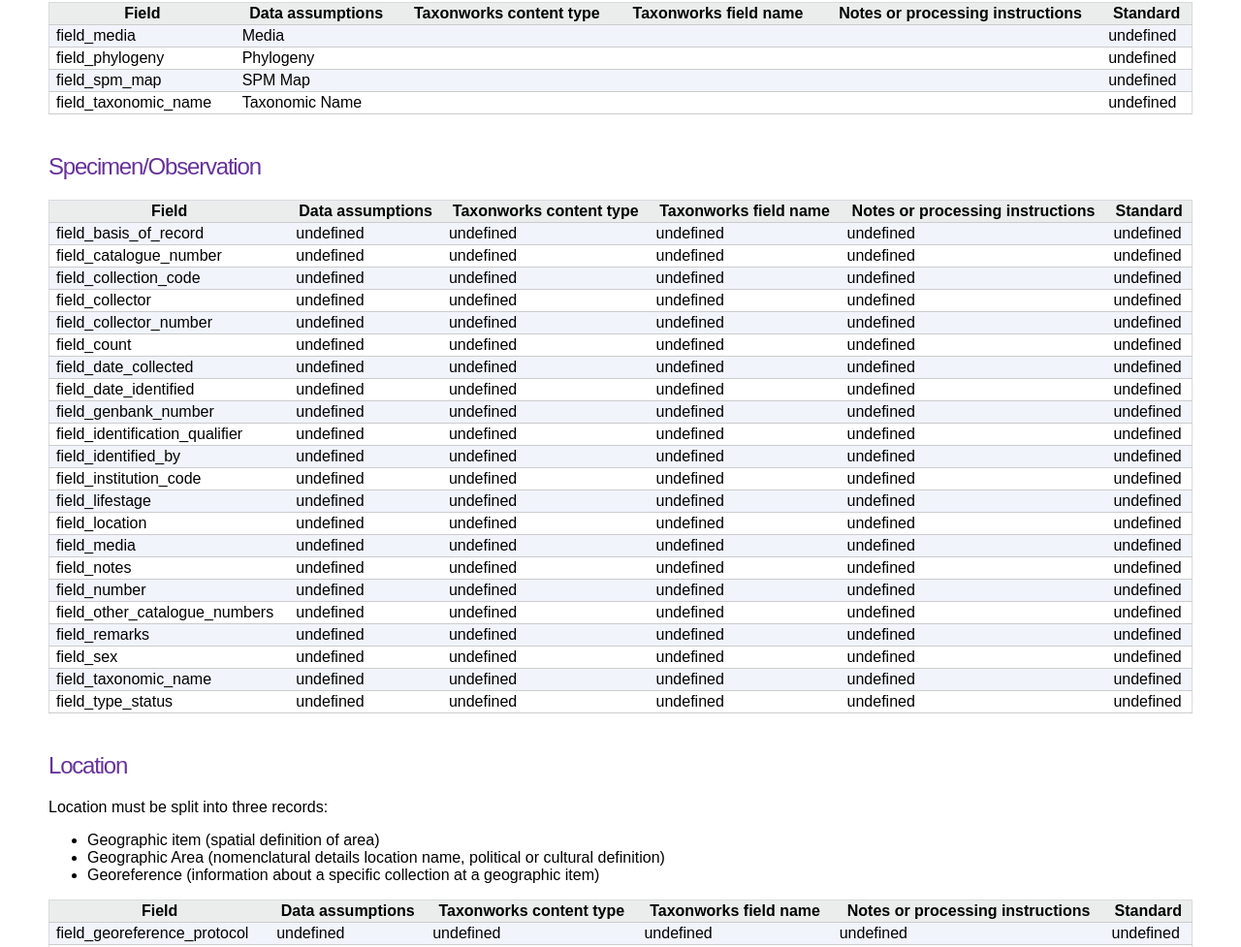
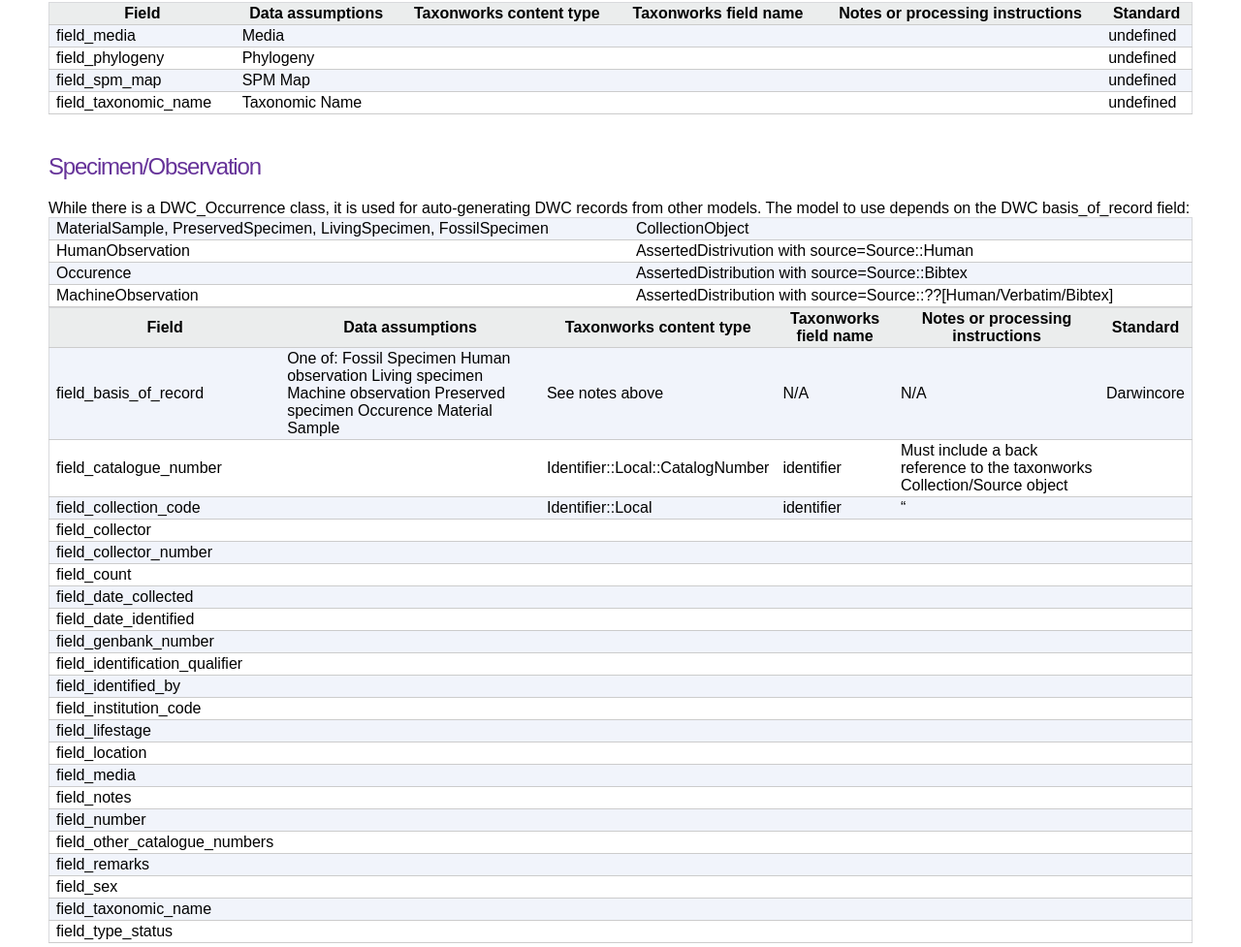
Before and after one commit to NaturalHistoryMuseum/scratchpads-usage, a website: page docs/taxonworks-mappings.html in a window 1280 px wide. Shown: the part 5393-6370 px from the top of the page at 97% size. Drawn offline with nearby package versions, Linux system fonts and the light colour scheme.

Commit message:
Add more biblio fields, start specimen/observation mapping

```diff
--- a/docs/taxonworks-mappings.html
+++ b/docs/taxonworks-mappings.html
@@ -823,139 +823,161 @@
 </section><section id="#specimen-observation">
 <h1>Specimen/Observation</h1>
 
+While there is a DWC_Occurrence class, it is used for auto-generating DWC records from other models.
+
+The model to use depends on the DWC basis_of_record field:
+
+<table>
+	<tr><td>
+MaterialSample,
+PreservedSpecimen,
+LivingSpecimen,
+FossilSpecimen</td><td>CollectionObject</td></tr>
+<tr><td>HumanObservation</td><td>AssertedDistrivution with source=Source::Human</td></tr>
+<tr><td>Occurence</td><td>AssertedDistribution with source=Source::Bibtex</td></tr>
+<tr><td>MachineObservation</td><td>AssertedDistribution with source=Source::??[Human/Verbatim/Bibtex]</td></tr>
+</table>
+
 <table><thead><tr><th rowspan="1">Field</th><th rowspan="1">Data assumptions</th><th rowspan="1">Taxonworks content type</th><th rowspan="1">Taxonworks field name</th><th rowspan="1">Notes or processing instructions</th><th rowspan="1">Standard</th></tr></thead><tbody>
 			<tr><td>field_basis_of_record</td>
-<td>undefined</td>
-<td>undefined</td>
-<td>undefined</td>
-<td>undefined</td>
-<td>undefined</td>
+<td>One of:
+Fossil Specimen
+Human observation
+Living specimen
+Machine observation
+Preserved specimen
+Occurence
+Material Sample</td>
+<td>See notes above</td>
+<td>N&#x2F;A</td>
+<td>N&#x2F;A</td>
+<td>Darwincore</td>
 </tr><tr><td>field_catalogue_number</td>
-<td>undefined</td>
-<td>undefined</td>
-<td>undefined</td>
-<td>undefined</td>
-<td>undefined</td>
+<td></td>
+<td>Identifier::Local::CatalogNumber</td>
+<td>identifier</td>
+<td>Must include a back reference to the taxonworks Collection&#x2F;Source object</td>
+<td></td>
 </tr><tr><td>field_collection_code</td>
-<td>undefined</td>
-<td>undefined</td>
-<td>undefined</td>
-<td>undefined</td>
-<td>undefined</td>
+<td></td>
+<td>Identifier::Local</td>
+<td>identifier</td>
+<td>“</td>
+<td></td>
 </tr><tr><td>field_collector</td>
-<td>undefined</td>
-<td>undefined</td>
-<td>undefined</td>
-<td>undefined</td>
-<td>undefined</td>
+<td></td>
+<td></td>
+<td></td>
+<td></td>
+<td></td>
 </tr><tr><td>field_collector_number</td>
-<td>undefined</td>
-<td>undefined</td>
-<td>undefined</td>
-<td>undefined</td>
-<td>undefined</td>
+<td></td>
+<td></td>
+<td></td>
+<td></td>
+<td></td>
 </tr><tr><td>field_count</td>
-<td>undefined</td>
-<td>undefined</td>
-<td>undefined</td>
-<td>undefined</td>
-<td>undefined</td>
+<td></td>
+<td></td>
+<td></td>
+<td></td>
+<td></td>
 </tr><tr><td>field_date_collected</td>
-<td>undefined</td>
-<td>undefined</td>
-<td>undefined</td>
-<td>undefined</td>
-<td>undefined</td>
+<td></td>
+<td></td>
+<td></td>
+<td></td>
+<td></td>
 </tr><tr><td>field_date_identified</td>
-<td>undefined</td>
-<td>undefined</td>
-<td>undefined</td>
-<td>undefined</td>
-<td>undefined</td>
+<td></td>
+<td></td>
+<td></td>
+<td></td>
+<td></td>
 </tr><tr><td>field_genbank_number</td>
-<td>undefined</td>
-<td>undefined</td>
-<td>undefined</td>
-<td>undefined</td>
-<td>undefined</td>
+<td></td>
+<td></td>
+<td></td>
+<td></td>
+<td></td>
 </tr><tr><td>field_identification_qualifier</td>
-<td>undefined</td>
-<td>undefined</td>
-<td>undefined</td>
-<td>undefined</td>
-<td>undefined</td>
+<td></td>
+<td></td>
+<td></td>
+<td></td>
+<td></td>
 </tr><tr><td>field_identified_by</td>
-<td>undefined</td>
-<td>undefined</td>
-<td>undefined</td>
-<td>undefined</td>
-<td>undefined</td>
+<td></td>
+<td></td>
+<td></td>
+<td></td>
+<td></td>
 </tr><tr><td>field_institution_code</td>
-<td>undefined</td>
-<td>undefined</td>
-<td>undefined</td>
-<td>undefined</td>
-<td>undefined</td>
+<td></td>
+<td></td>
+<td></td>
+<td></td>
+<td></td>
 </tr><tr><td>field_lifestage</td>
-<td>undefined</td>
-<td>undefined</td>
-<td>undefined</td>
-<td>undefined</td>
-<td>undefined</td>
+<td></td>
+<td></td>
+<td></td>
+<td></td>
+<td></td>
 </tr><tr><td>field_location</td>
-<td>undefined</td>
-<td>undefined</td>
-<td>undefined</td>
-<td>undefined</td>
-<td>undefined</td>
+<td></td>
+<td></td>
+<td></td>
+<td></td>
+<td></td>
 </tr><tr><td>field_media</td>
-<td>undefined</td>
-<td>undefined</td>
-<td>undefined</td>
-<td>undefined</td>
-<td>undefined</td>
+<td></td>
+<td></td>
+<td></td>
+<td></td>
+<td></td>
 </tr><tr><td>field_notes</td>
-<td>undefined</td>
-<td>undefined</td>
-<td>undefined</td>
-<td>undefined</td>
-<td>undefined</td>
+<td></td>
+<td></td>
+<td></td>
+<td></td>
+<td></td>
 </tr><tr><td>field_number</td>
-<td>undefined</td>
-<td>undefined</td>
-<td>undefined</td>
-<td>undefined</td>
-<td>undefined</td>
+<td></td>
+<td></td>
+<td></td>
+<td></td>
+<td></td>
 </tr><tr><td>field_other_catalogue_numbers</td>
-<td>undefined</td>
-<td>undefined</td>
-<td>undefined</td>
-<td>undefined</td>
-<td>undefined</td>
+<td></td>
+<td></td>
+<td></td>
+<td></td>
+<td></td>
 </tr><tr><td>field_remarks</td>
-<td>undefined</td>
-<td>undefined</td>
-<td>undefined</td>
-<td>undefined</td>
-<td>undefined</td>
+<td></td>
+<td></td>
+<td></td>
+<td></td>
+<td></td>
 </tr><tr><td>field_sex</td>
-<td>undefined</td>
-<td>undefined</td>
-<td>undefined</td>
-<td>undefined</td>
-<td>undefined</td>
+<td></td>
+<td></td>
+<td></td>
+<td></td>
+<td></td>
 </tr><tr><td>field_taxonomic_name</td>
-<td>undefined</td>
-<td>undefined</td>
-<td>undefined</td>
-<td>undefined</td>
-<td>undefined</td>
+<td></td>
+<td></td>
+<td></td>
+<td></td>
+<td></td>
 </tr><tr><td>field_type_status</td>
-<td>undefined</td>
-<td>undefined</td>
-<td>undefined</td>
-<td>undefined</td>
-<td>undefined</td>
+<td></td>
+<td></td>
+<td></td>
+<td></td>
+<td></td>
 </tr>
 	</tbody></table>
 
--- a/scripts/reports/fields/data.js
+++ b/scripts/reports/fields/data.js
@@ -21,3 +21,7 @@
 	}
 	//yield { name: 'taxonomy_term', data: await query(sql, 'taxonomy_term') };
 };
+
+export function biblio(sql) {
+	return sql`SELECT name, count(*) as sites, sum(biblio_fields.count) as total FROM biblio_fields where count!='0' group by name order by sites desc, total desc;`;
+}
--- a/scripts/reports/fields/fields.js
+++ b/scripts/reports/fields/fields.js
@@ -1,4 +1,4 @@
-import getData from './data.js';
+import getData, {biblio} from './data.js';
 import view from './view.js';
 
 const bundles = ['biblio', 'spm', 'specimen_observation', 'location', 'ecological_interactions'];
@@ -10,5 +10,5 @@
 		data.push(d)
 	}
 
-	return view(data)
+	return view(data, await biblio(sql))
 }
```
Also changed, not shown: docs/fields.html (+157 -4 lines), docs/index.html (+1 -1 lines), scripts/reports/fields/view.js (+9 -5 lines), scripts/reports/mappings/specimen-observation/data.csv (+29 -22 lines), scripts/reports/mappings/specimen-observation/main.js (+15 -0 lines).
